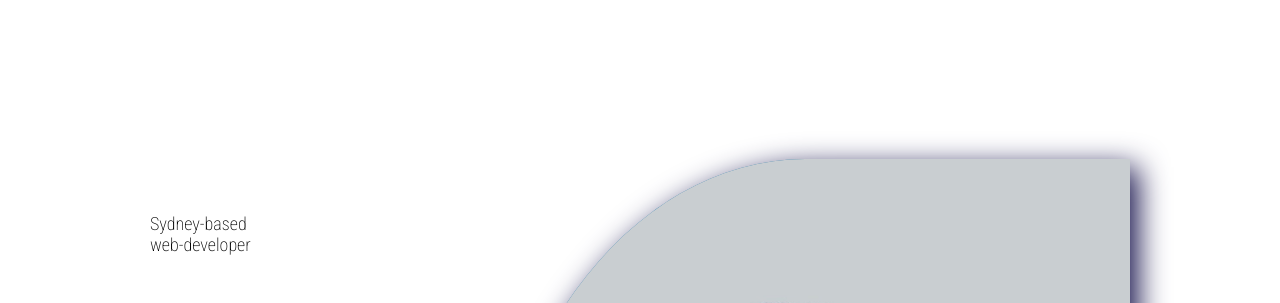
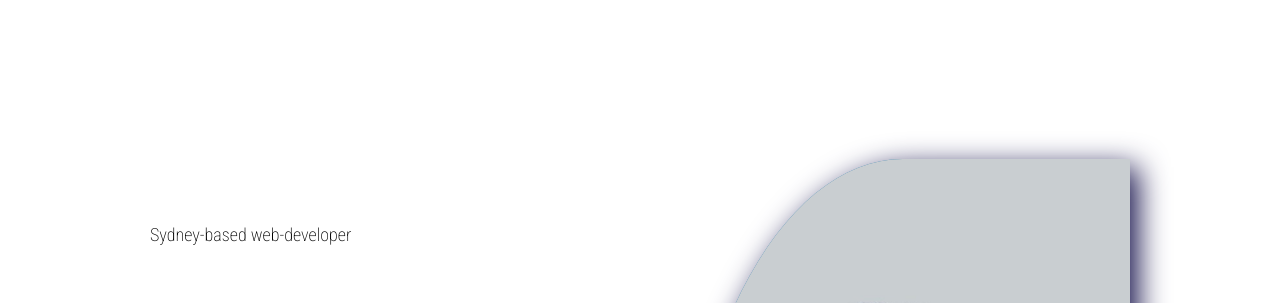
Before and after one commit to utsavcoder77/utsavcoder77.github.io, a plain HTML site: page index.html in a window 1280 px wide. Shown: the part 100-403 px from the top of the page. Drawn offline with Linux system fonts and the light colour scheme.

Commit message:
changed grid-template-column in utsav-banner class in landing page css [utsav]

```diff
--- a/assets/css/style.css
+++ b/assets/css/style.css
@@ -89,7 +89,7 @@ header {
 /* Start of main section  index page */
 .utsav-banner{
     display: grid;
-    grid-template-columns: 150px 1fr 1fr 70px 3fr 2fr 150px;
+    grid-template-columns: 150px 1fr 1fr 70px 1fr 1fr 150px;
     grid-template-rows: 150px 150px 100px 400px 100px 150px;
     overflow-x: hidden;
 }
```
